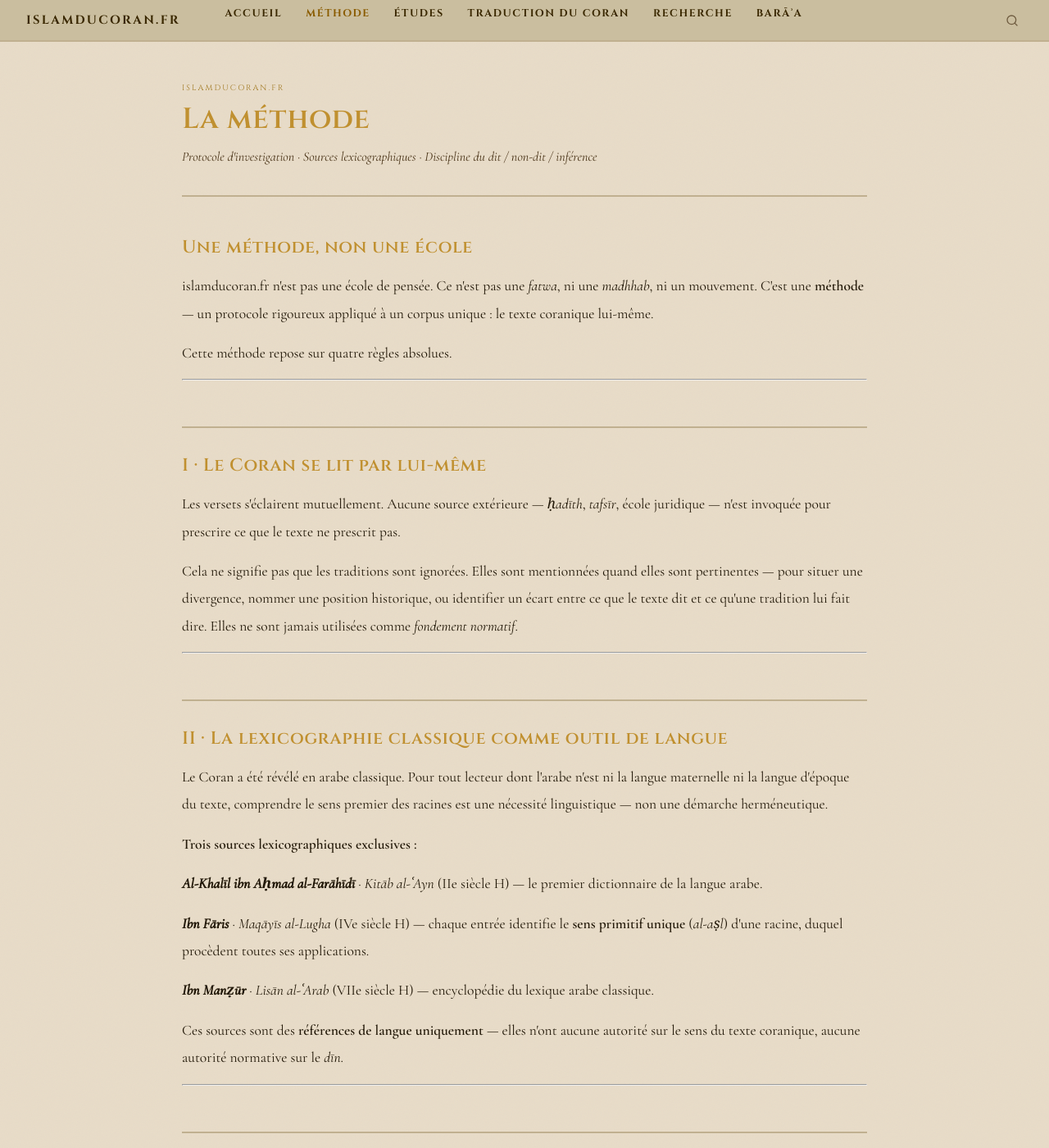
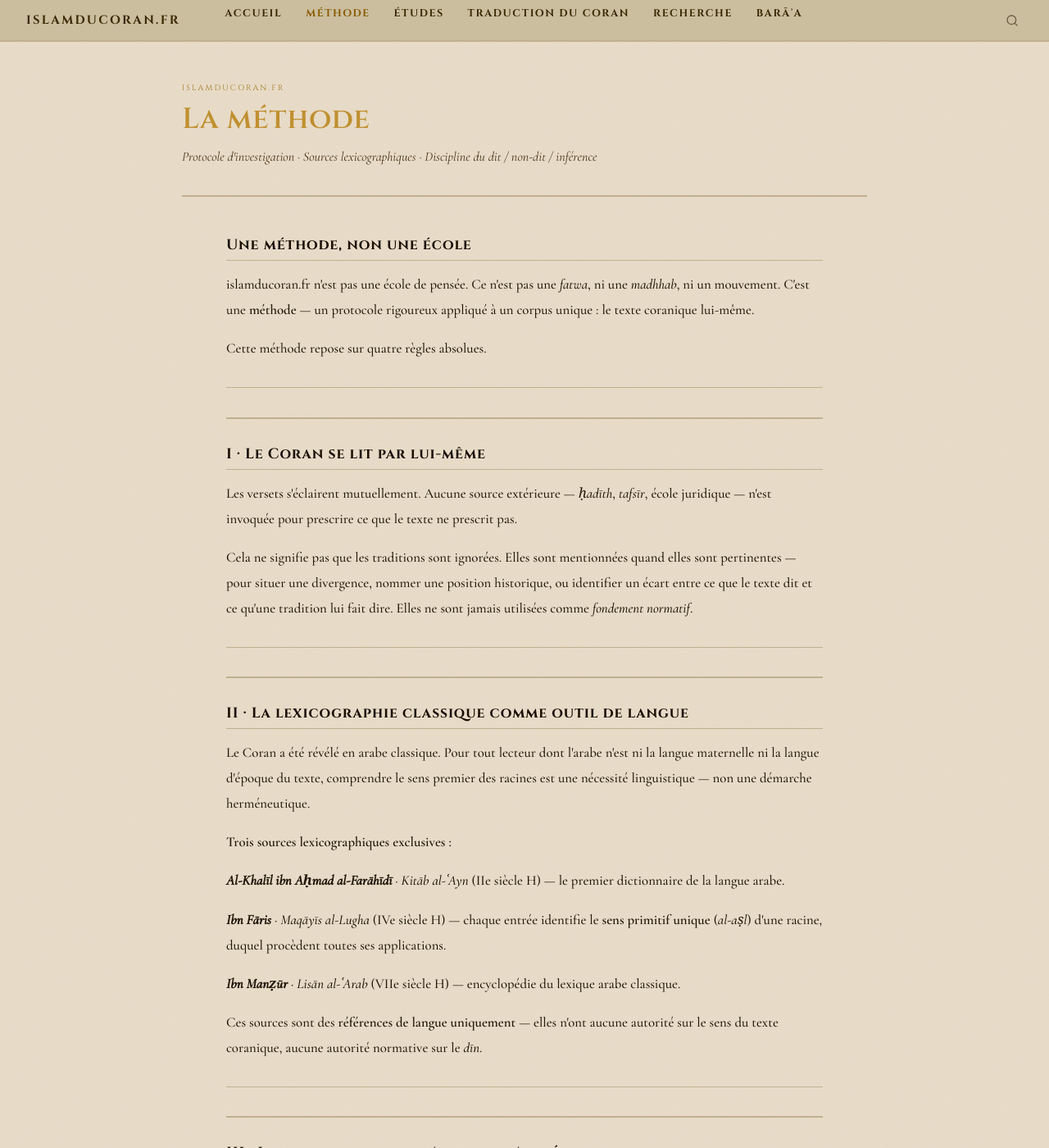
Before and after one commit to Makhuwcoder/islamducoran, a Jekyll site: the page built from methode.md, in a window 1280 px wide and 1400 px high. Shown: the whole window at 82% size. Built offline with Jekyll 4.4.1, drawn with Linux system fonts in a browser that asks for light colours.

Commit message:
CSS: .page-body styles pour pages simples

```diff
--- a/assets/css/main.scss
+++ b/assets/css/main.scss
@@ -668,3 +668,44 @@ tr:nth-child(even) td { background: var(--bg2); }
 
 .anchor-target { scroll-margin-top: calc(var(--nav-h) + 1rem); }
 .sr-only { position: absolute; width: 1px; height: 1px; overflow: hidden; clip: rect(0,0,0,0); }
+
+/* ── PAGE BODY (pages simples: methode, traduction, baraa…) ── */
+.page-body {
+  max-width: 760px;
+  margin: 0 auto;
+  padding: 0 1rem;
+}
+.page-body h2 {
+  font-family: var(--font-titre);
+  font-size: 1.1rem; font-weight: 700;
+  letter-spacing: .05em;
+  color: #1a0e00;
+  margin: 2.2rem 0 .8rem;
+  padding-bottom: .4rem;
+  border-bottom: 1px solid var(--bg5);
+}
+.page-body h3 {
+  font-family: var(--font-titre);
+  font-size: .9rem; font-weight: 700;
+  color: #1a0e00;
+  margin: 1.5rem 0 .6rem;
+}
+.page-body p {
+  font-size: 1.05rem; font-weight: 500;
+  color: #221808; line-height: 1.85;
+  margin-bottom: 1rem;
+}
+.page-body ul, .page-body ol {
+  padding-left: 1.8rem;
+  margin-bottom: 1.2rem;
+}
+.page-body li {
+  font-size: 1rem; font-weight: 500;
+  color: #221808; line-height: 1.75;
+  margin-bottom: .3rem;
+}
+.page-body hr {
+  border: none;
+  border-top: 1px solid var(--bg5);
+  margin: 2rem 0;
+}
```
